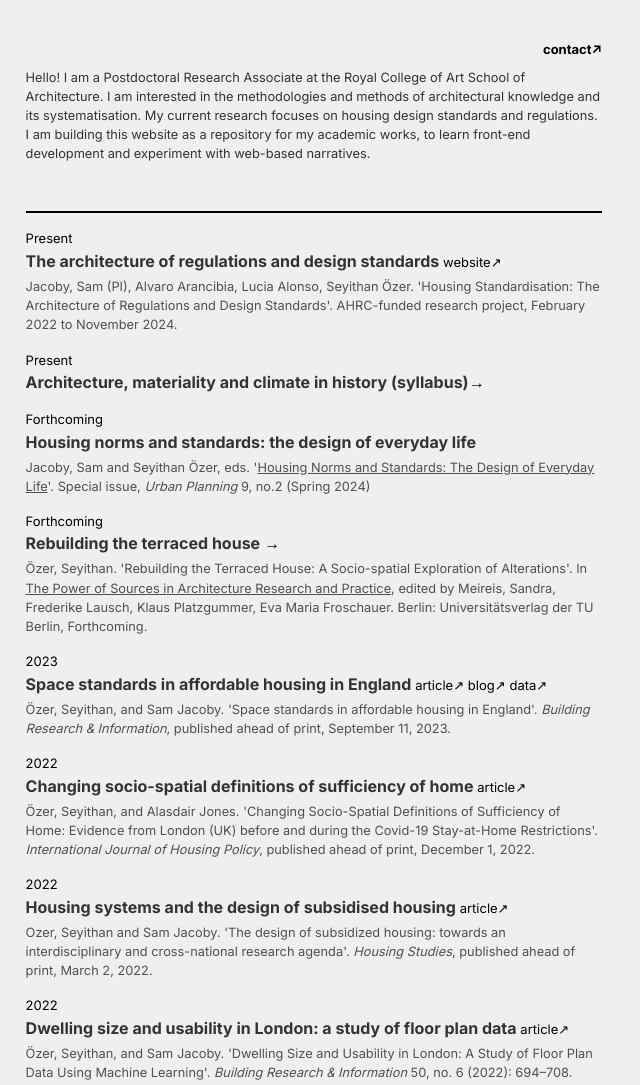
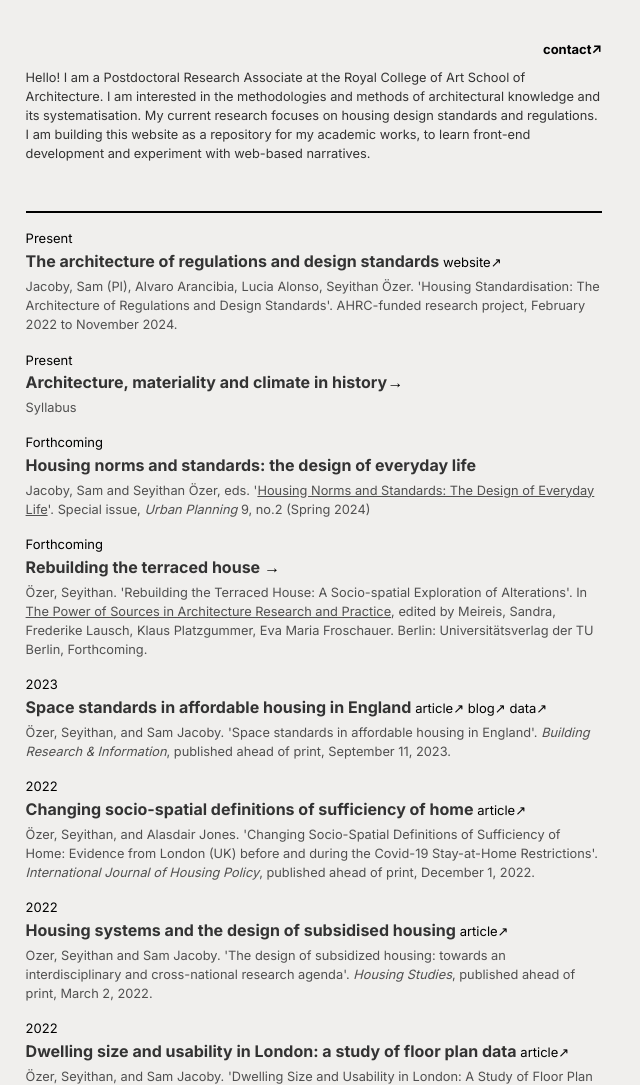
Before and after one commit to seyithanozer/seyithanozer.github.io, a plain HTML site: page index.html in a window 1280 px wide. Shown: the top 1085 px of the page, without its empty margins (0-640 px from the left). Drawn offline with Linux system fonts and the light colour scheme.

Commit message:
Update index.html

```diff
--- a/index.html
+++ b/index.html
@@ -41,8 +41,8 @@
     <!--Present, Architecture and Materiality-->
 
     <p class="title-year">Present</p>
-    <p class="ppub">Architecture, materiality and climate in history (syllabus)<a href="architecture-materiality-climate.html" target="_blank"><span class="plussign">&rarr;</span></a></p>
-
+    <p class="ppub">Architecture, materiality and climate in history<a href="architecture-materiality-climate.html" target="_blank"><span class="plussign">&rarr;</span></a></p>
+    <p class="pcite">Syllabus</p>
     <!--Forthcoming, The Design of Everyday Life-->
     <p class="title-year">Forthcoming</p>
     <p class="ppub"> Housing norms and standards: the design of everyday life</p>
```
